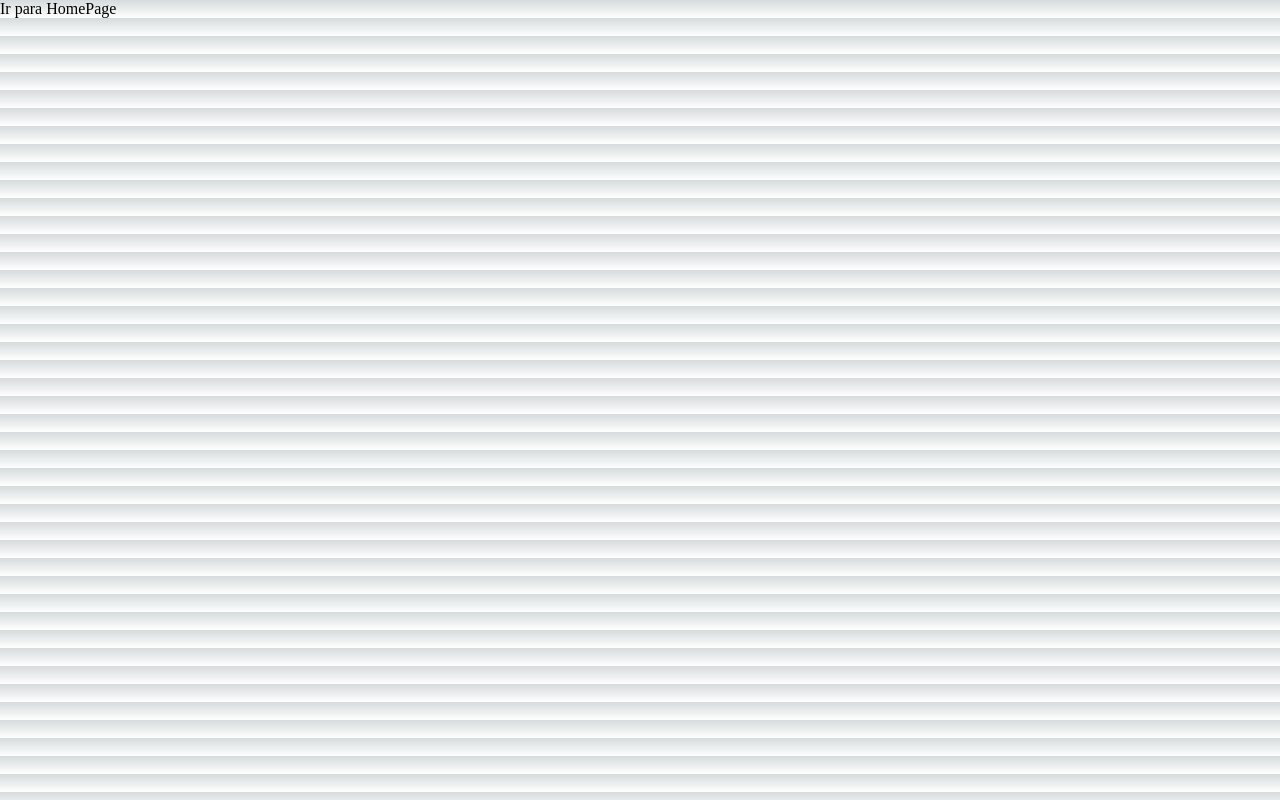
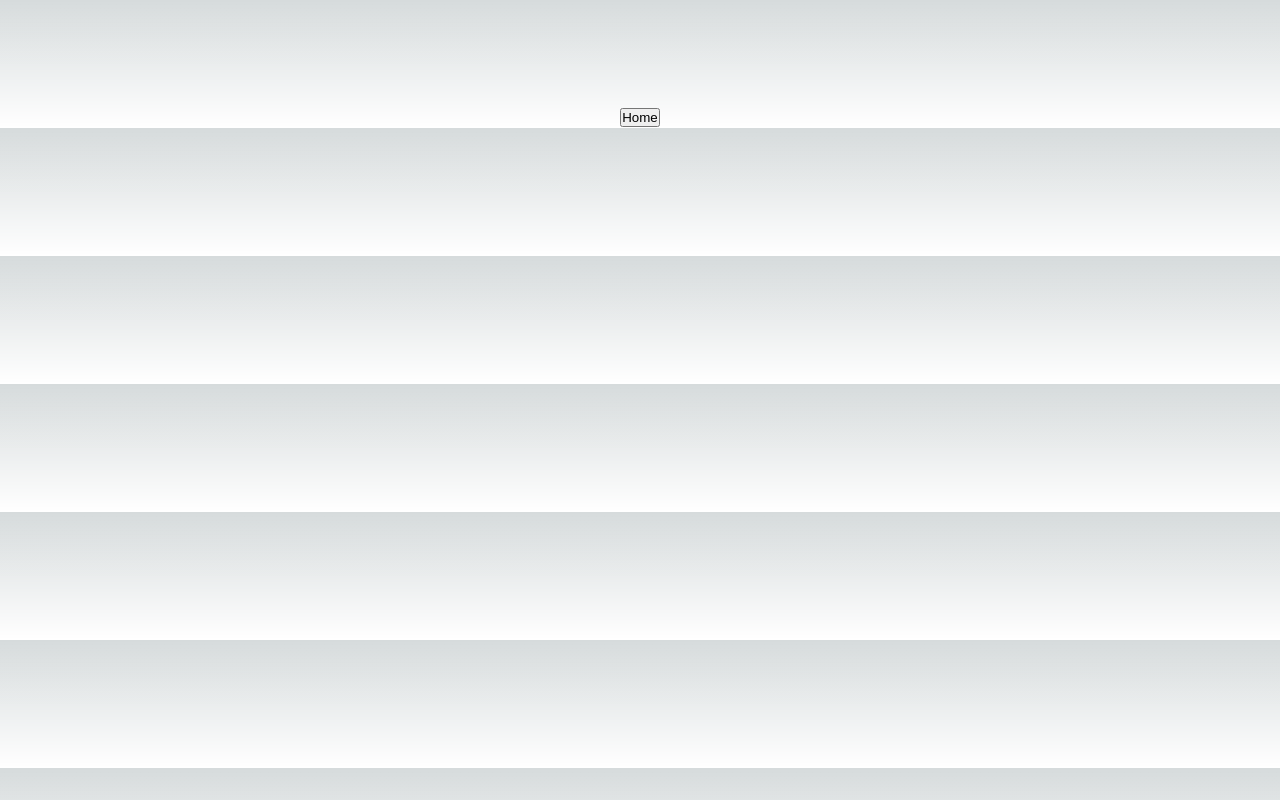
Before and after one commit to levymc/projeto12-cineflexnext, a Next.js app: page / in a window 1280 px wide. Built offline with nearby package versions, Linux system fonts and the light colour scheme.

Commit message:
importando o styled-components

```diff
--- a/package.json
+++ b/package.json
@@ -10,6 +10,7 @@
   },
   "dependencies": {
     "axios": "^1.4.0",
+    "babel-plugin-styled-components": "^2.1.3",
     "next": "^13.4.5",
     "react": "18.2.0",
     "react-dom": "18.2.0",
--- a/src/pages/index.js
+++ b/src/pages/index.js
@@ -1,20 +1,23 @@
-import Head from 'next/head'
-import Image from 'next/image'
-import { Inter } from 'next/font/google'
-import styles from '@/styles/Home.module.css'
+import styled from 'styled-components';
 import Link from 'next/link';
 
-const inter = Inter({ subsets: ['latin'] })
-
-export default function Home() {
-  const teste = 'oi';
-
+export default function HomePage(props) {
+  const teste = "hellow"
   return (
-    <>
-      {/* Restante do código... */}
-      <Link href={`/HomePage/${encodeURIComponent(teste)}`}>
-        <a>Ir para HomePage</a>
-      </Link>
-    </>
-  );
+      <PageContainer>
+        <Link href={`/HomePage/${encodeURIComponent(teste)}`}><button>Home</button></Link>
+      </PageContainer>
+  )
 }
+const PageContainer = styled.div`
+    position: relative;
+    display: flex;
+    flex-direction: column;
+    align-items: center;
+    font-family: 'Roboto';
+    font-size: 24px;
+    text-align: center;
+    color: #293845;
+    margin-top: 30px;
+    padding-top: 70px;
+`
```
Also changed, not shown: .babelrc (added), 1 other file (tests, documents, lock files or other folders).
